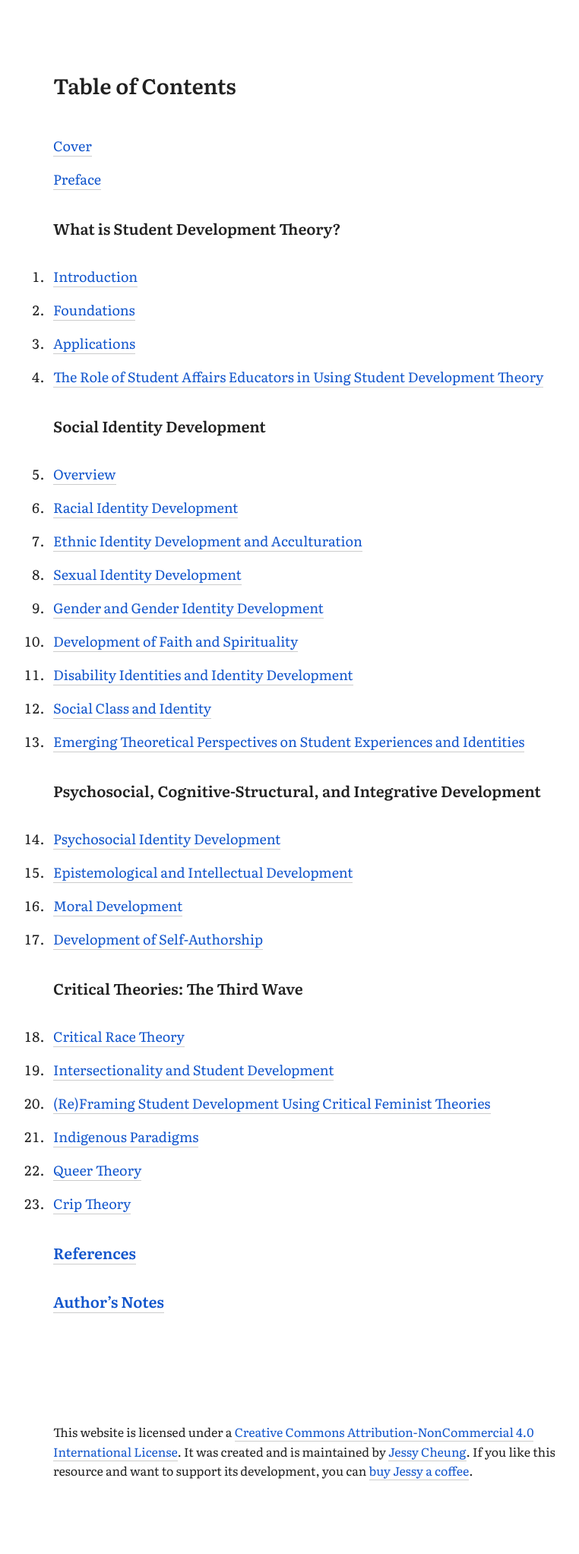
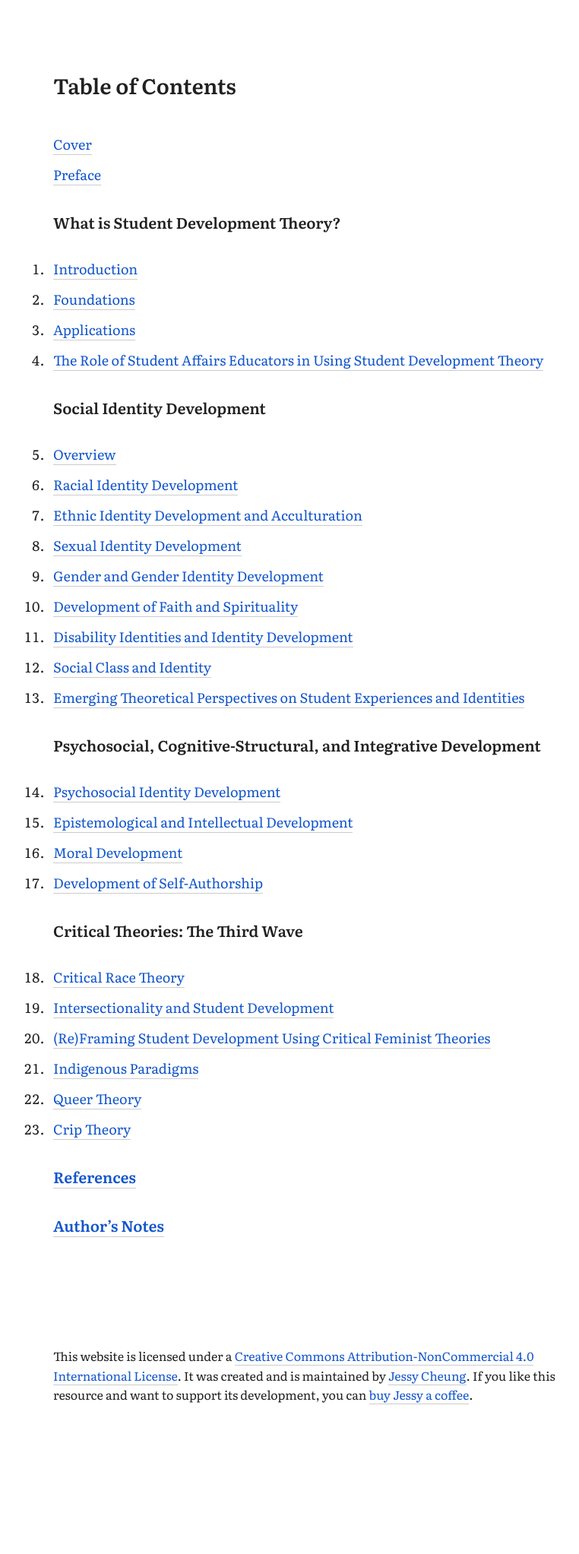
Before and after one commit to jl-c/jl-c.github.io, a Jekyll site: the page built from sandbox.html, in a window 1280 px wide. Shown: the whole page at 76% size, without its empty margins (234-996 px from the left). Built offline with Jekyll 4.4.1, drawn with Linux system fonts in a browser that asks for light colours; after the commit the page ends 1945 px from its top, so only the background shows below that.

Commit message:
Update toc.html

```diff
--- a/_layouts/toc.html
+++ b/_layouts/toc.html
@@ -10,7 +10,7 @@ body {color:#212121;font-family:'Literata';margin:6rem auto 6rem;max-width:42rem
 h1 {font-size:1.75rem;font-weight:600;line-height:2rem;margin:0 auto 3rem}
 h2 {font-size:1.25rem;font-weight:600;line-height:2rem;margin:2rem auto}
 p {font-size:1.125rem;line-height:2rem;margin:0 auto}
-li {font-size:1.125rem;line-height:2rem;margin-bottom:0.75rem;margin-left:-0.5rem;padding-left:0.5rem}
+li {font-size:1.125rem;line-height:1.75rem;margin-bottom:0.75rem;margin-left:-0.5rem;padding-left:0.5rem}
 ol {margin-left:0;padding-left:0}
 a:visited{color:#663399}
 a {color:#15c;text-decoration:none;border-bottom:1px solid #ccc}
```
